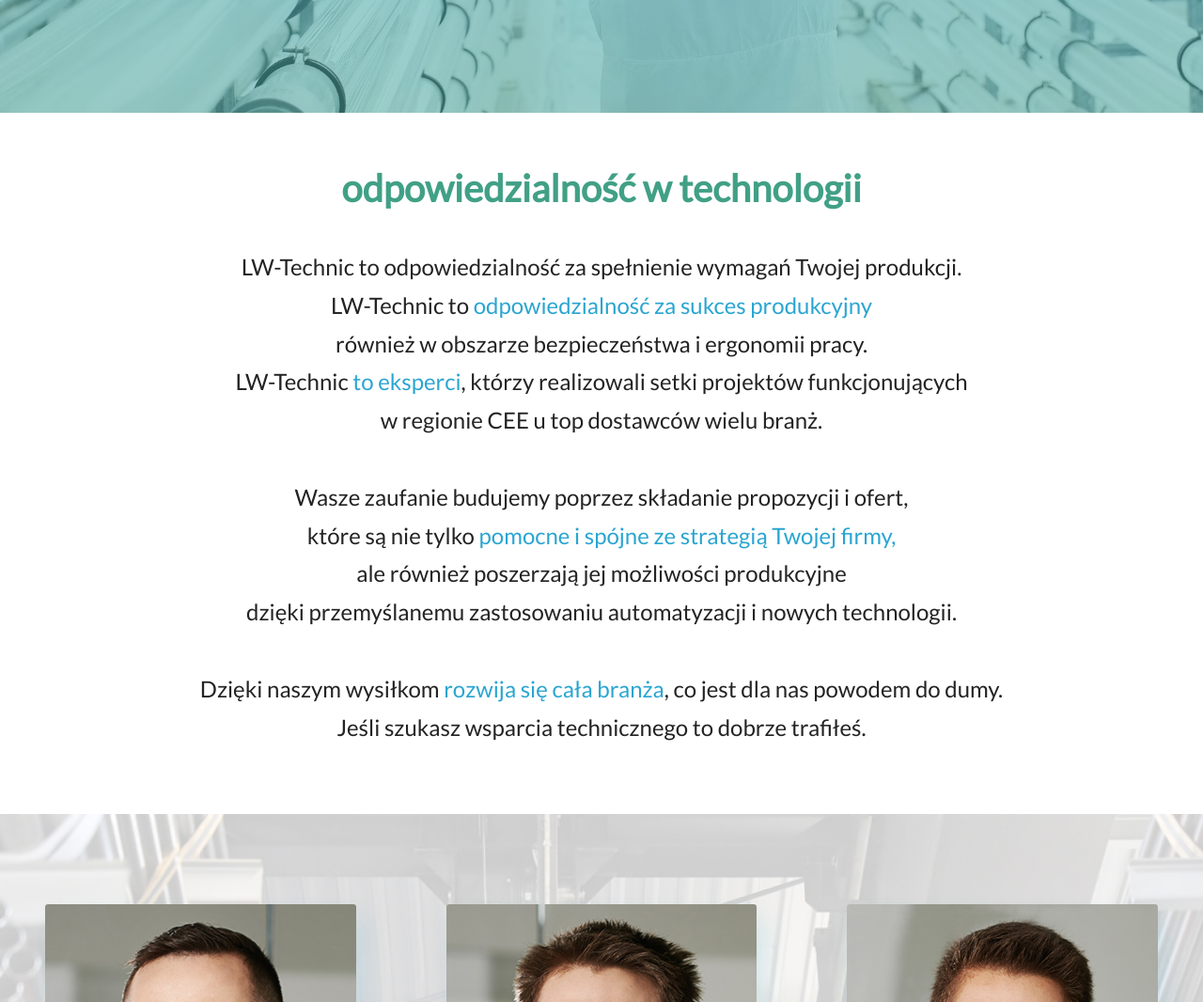
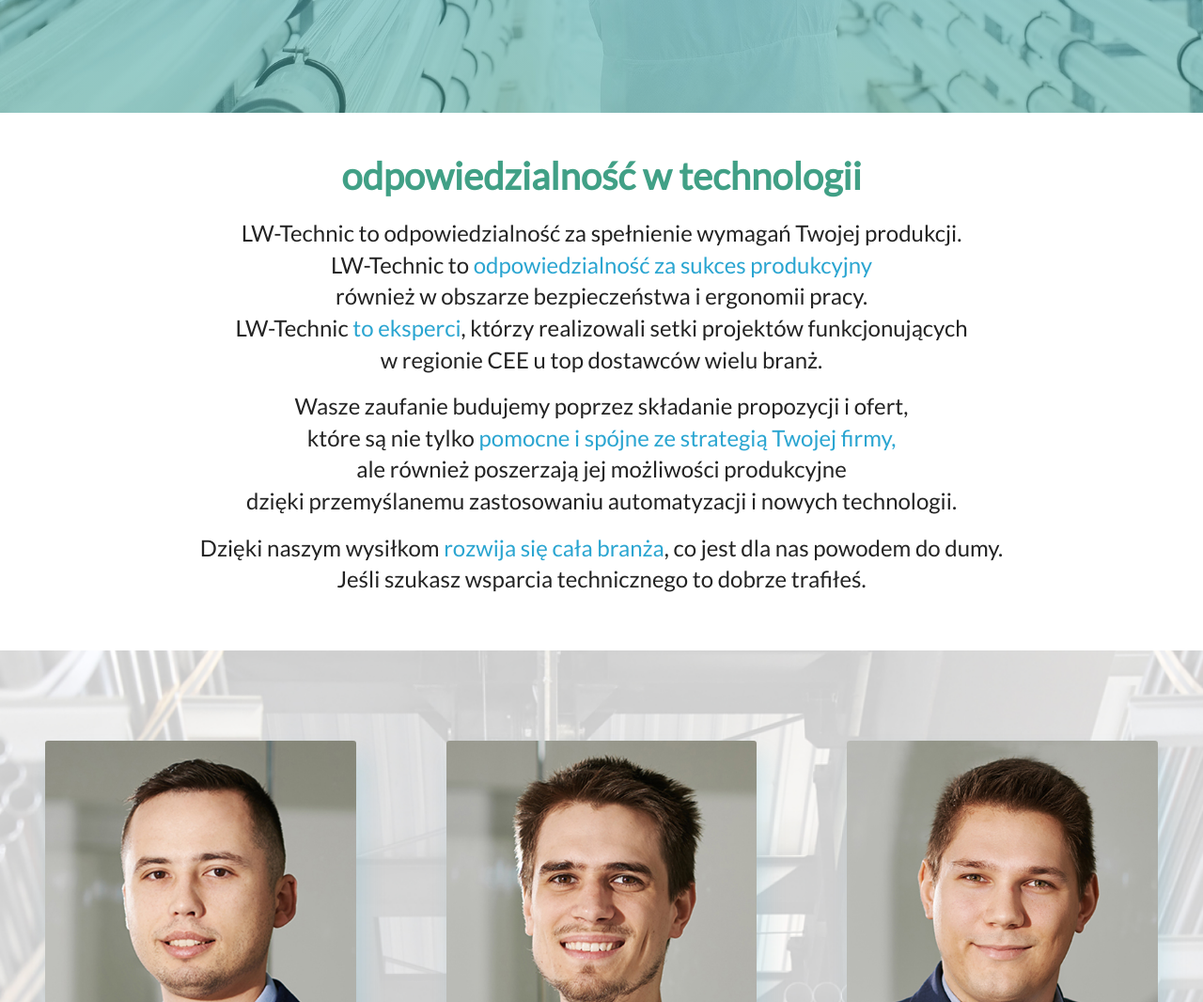
Before and after one commit to kamykBB/lwtechnic, a plain HTML site: page index.html in a window 1280 px wide. Shown: the part 680-1746 px from the top of the page at 94% size. Drawn offline with nearby package versions, Linux system fonts and the light colour scheme.

Commit message:
margin fixes

```diff
--- a/index.html
+++ b/index.html
@@ -69,16 +69,18 @@
         </div>
         <div class="col-lg-10 text-center">
           <h4 class="text-std text-center pt-2">
-              <p class="mt-4" style="white-space: pre-line">LW-Technic to odpowiedzialność za spełnienie wymagań Twojej produkcji.
+            <p class="mt-1" style="white-space: pre-line">LW-Technic to odpowiedzialność za spełnienie wymagań Twojej produkcji.
               LW-Technic to <span class="text-lwblue">odpowiedzialność za sukces produkcyjny</span>
               również w obszarze bezpieczeństwa i ergonomii pracy.
               LW-Technic <span class="text-lwblue">to eksperci</span>, którzy realizowali setki projektów funkcjonujących
-                w regionie CEE u top dostawców wielu branż.<br />
-                Wasze zaufanie budujemy poprzez składanie propozycji i ofert,
+              w regionie CEE u top dostawców wielu branż.
+            </p>
+            <p class="mt-1" style="white-space: pre-line">Wasze zaufanie budujemy poprzez składanie propozycji i ofert,
               które są nie tylko <span class="text-lwblue">pomocne i spójne ze strategią Twojej firmy,</span>
               ale również poszerzają jej możliwości produkcyjne
-                dzięki przemyślanemu zastosowaniu automatyzacji i nowych technologii.<br />
-                Dzięki naszym wysiłkom <span class="text-lwblue">rozwija się cała branża</span>, co jest dla nas powodem do dumy.
+              dzięki przemyślanemu zastosowaniu automatyzacji i nowych technologii.
+            </p>
+            <p class="mt-1" style="white-space: pre-line">Dzięki naszym wysiłkom <span class="text-lwblue">rozwija się cała branża</span>, co jest dla nas powodem do dumy.
               Jeśli szukasz wsparcia technicznego to dobrze trafiłeś.
             </p>
           </h4>
--- a/vendor/bootstrap/css/main.css
+++ b/vendor/bootstrap/css/main.css
@@ -33,7 +33,7 @@
 .text-std {
   font-weight: normal;
   color: var(--lwgray);
-  line-height: 1.7em
+  line-height: 2.1rem
 }
 
 .shadow-lwblue {
@@ -52,8 +52,8 @@
 ================================= */
 
 .text-section {
-  padding-top: 3.5rem;
-  padding-bottom: 3.5rem;
+  padding-top: 2.7rem;
+  padding-bottom: 2.7rem;
   text-align: center;
 }
 
```
Lines whose indentation alone changed are shown as unchanged.
